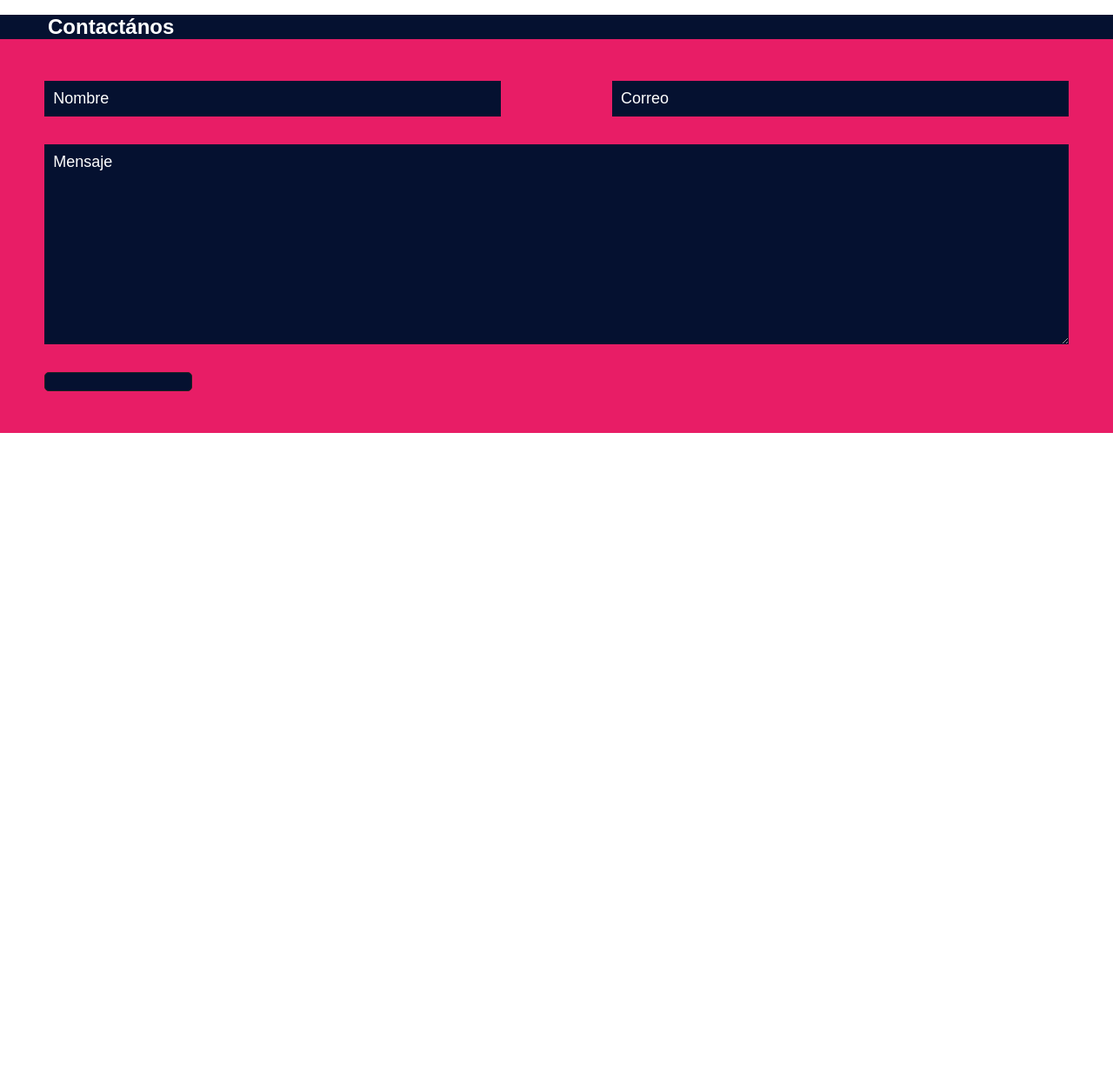
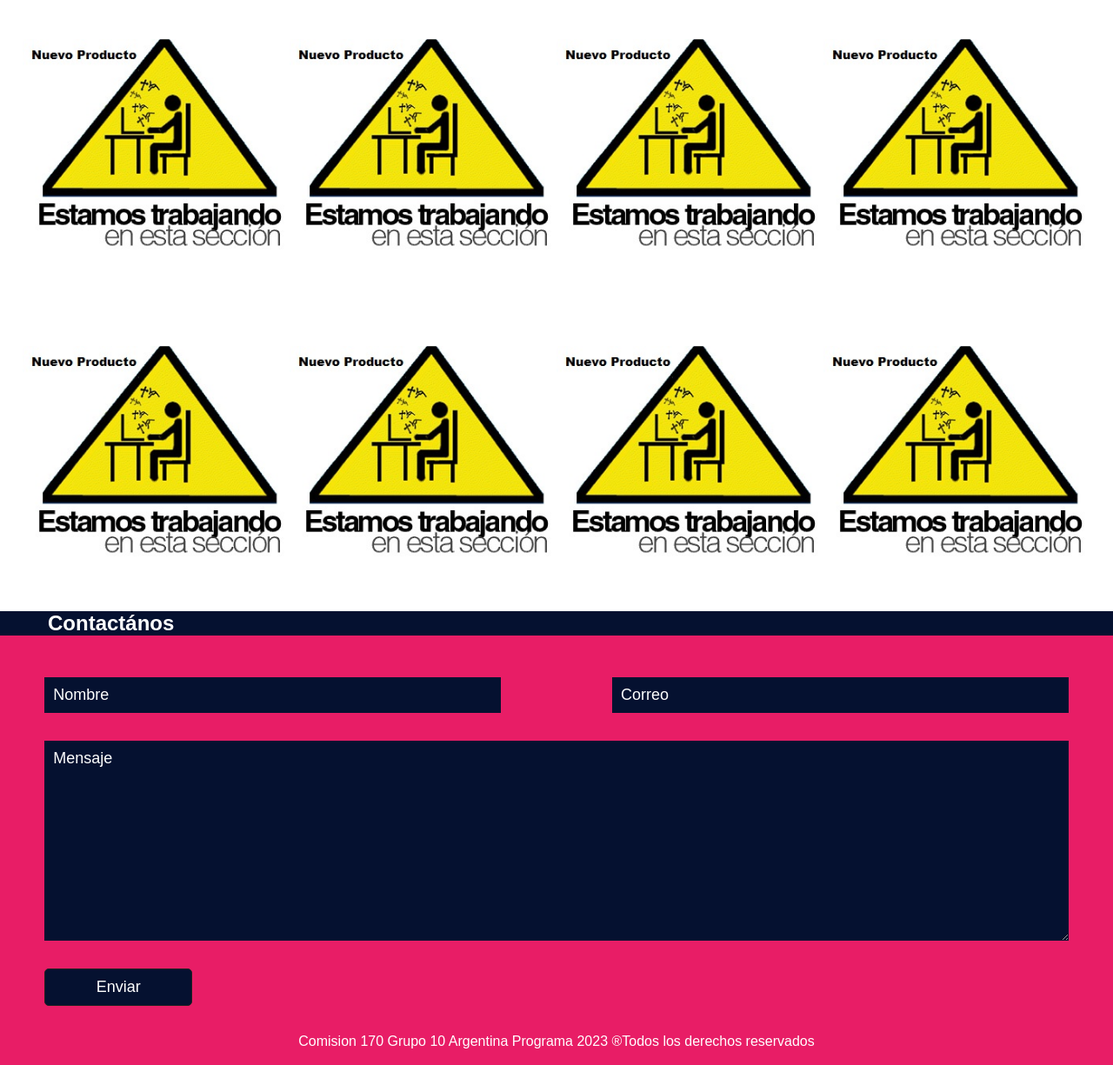
Before and after one commit to Ez3k13L/landingpage-c170-g10, a plain HTML site: page index.html in a window 1280 px wide. Shown: the part 1415-2640 px from the top of the page at 87% size. Before the commit the page ends 1913 px from the top, so only its background shows below. Drawn offline with Linux system fonts and the light colour scheme.

Commit message:
actualizado

```diff
--- a/index.html
+++ b/index.html
@@ -49,7 +49,16 @@
             <h2 class="sectortitulo2">Novedades</h2>
         </div>
         <div class="areanovedades">
-            <div class="imgnovedades"><img src="img/BAZ-801x550 1.png"></div>
+            <div class="imgnovedades"><img src="img/BAZ-801x550 3.png"></div>
+            <div class="imgnovedades"><img src="img/BAZ-801x550 3.png"></div>
+            <div class="imgnovedades"><img src="img/BAZ-801x550 3.png"></div>
+            <div class="imgnovedades"><img src="img/BAZ-801x550 3.png"></div>
+        </div>
+        <div class="areanovedades">
+            <div class="imgnovedades"><img src="img/BAZ-801x550 3.png"></div>
+            <div class="imgnovedades"><img src="img/BAZ-801x550 3.png"></div>
+            <div class="imgnovedades"><img src="img/BAZ-801x550 3.png"></div>
+            <div class="imgnovedades"><img src="img/BAZ-801x550 3.png"></div>
         </div>
     </main>
     <footer>
@@ -62,12 +71,12 @@
                 <input type="text" id="correo" name="correo" placeholder="Correo" required>
             </div>
             <div class="sectionb">
-                <!-- <input type="text" id="mensaje" name="mensaje" placeholder="Mensaje" required> -->
                 <textarea name="mensaje" id="mensaje" cols="30" rows="10" placeholder="Mensaje" required></textarea>
             </div>
             <div class="sectionc">
-                <button type="submit" value="Enviar" class="btn-enviar"/>
+                <input type="submit" value="Enviar" class="btn-enviar"/>
             </div>
+            <p>Comision 170 Grupo 10 Argentina Programa 2023 ®Todos los derechos reservados</p>
         </form>
     </footer>
 </body>
--- a/style/style.css
+++ b/style/style.css
@@ -175,6 +175,7 @@ footer .sectorcontact{
 .formcontac{
     background-color:#E81D66;
     min-height: 40vh;
+    height: 500px;
     display: flex;
     justify-content: flex-start;
     flex-direction: column;
@@ -231,4 +232,9 @@ footer .sectorcontact{
     border:solid rgb(33, 33, 33) 1px;
     width: 170px;
     font-size: 18px;
+
 }
+
+p{
+    color: #ffffff;
+}
```
Also changed, not shown: img/BAZ-801x550 1.png, img/BAZ-801x550 2.png, img/BAZ-801x550 3.png (added).
